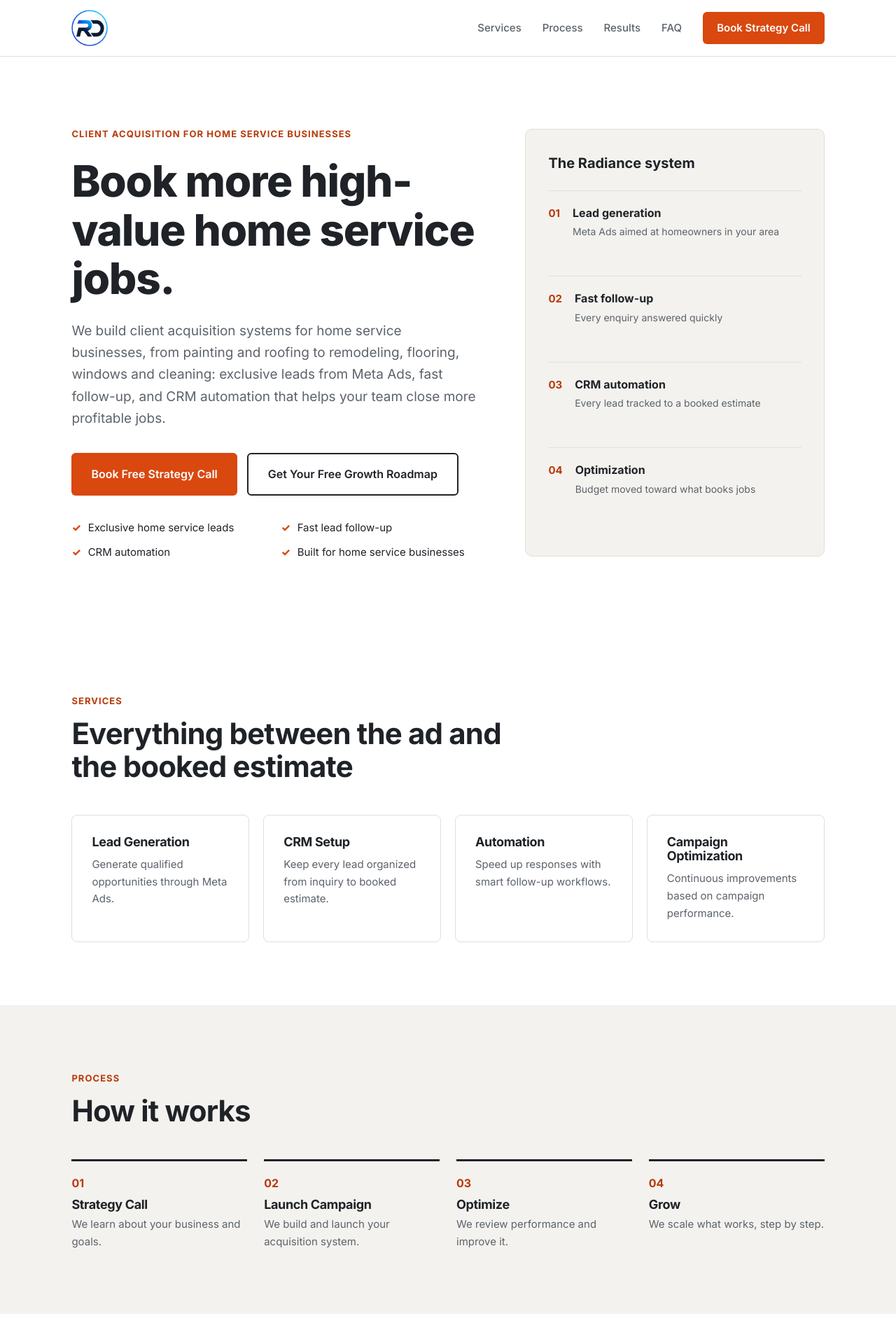
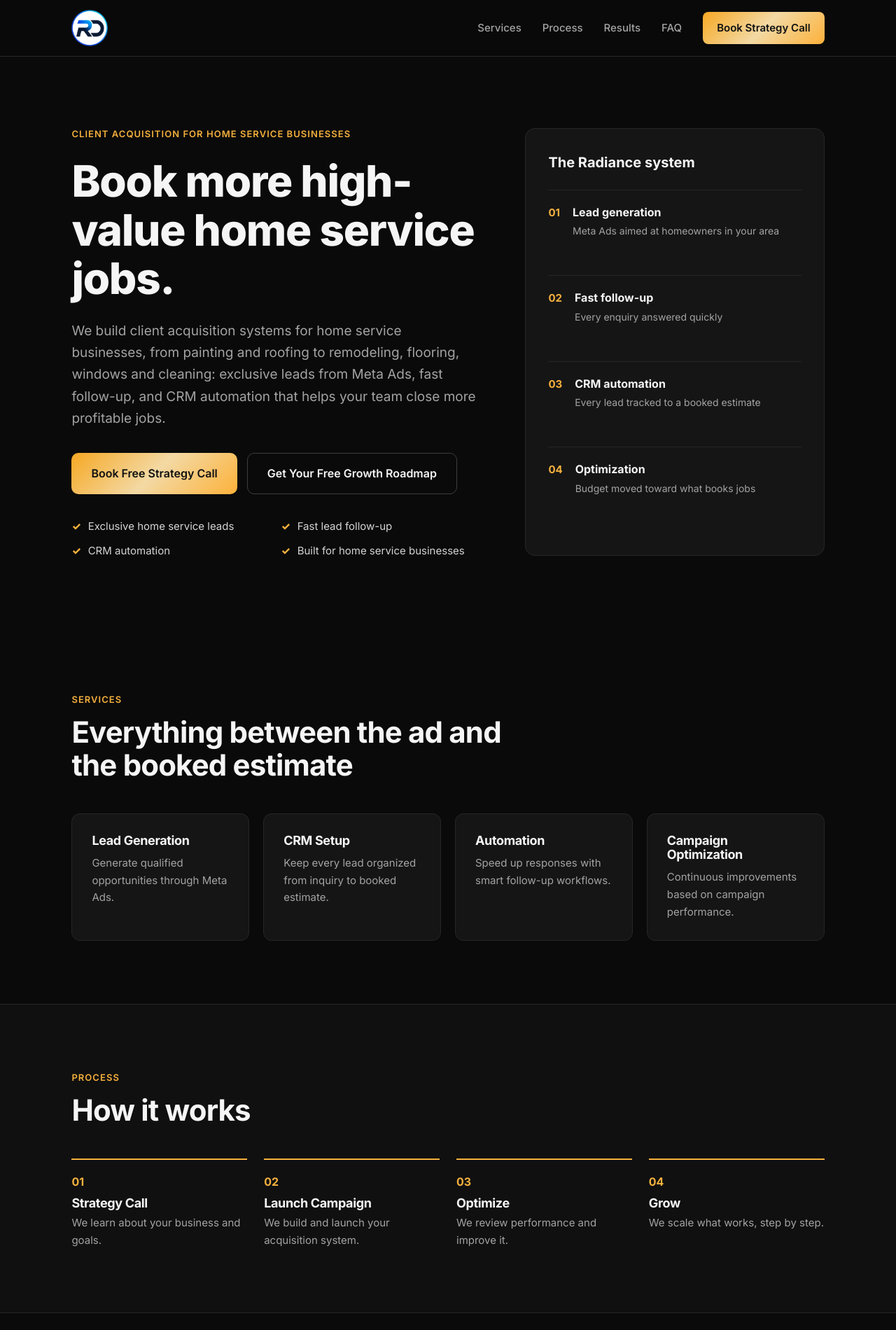
Before and after one commit to rajputarpit749-eng/radiancedigitals-website, a plain HTML site: page index.html in a window 1280 px wide. Shown: the top 1900 px of the page at 70% size. Drawn offline with Linux system fonts and the light colour scheme.

Commit message:
Update style.css

```diff
--- a/style.css
+++ b/style.css
@@ -1,69 +1,68 @@
 *{margin:0;padding:0;box-sizing:border-box}
-:root{--bg:#fff;--alt:#f4f2ee;--card:#fff;--ink:#1f2328;--accent:#d9480f;--accent-d:#b83a0a;--text:#1f2328;--gray:#5c636b;--border:#e3dfd7}
+:root{--bg:#0a0a0a;--alt:#101010;--card:#151515;--text:#f5f5f5;--gray:#a3a3a3;--border:#262626;--gold:#f5b13d;--gold-grad:linear-gradient(135deg,#f6a823 0%,#f3d9a4 50%,#fcb13a 100%)}
 html{scroll-behavior:smooth;scroll-padding-top:90px}
 body{font-family:Inter,system-ui,-apple-system,"Segoe UI",sans-serif;background:var(--bg);color:var(--text);line-height:1.65;overflow-x:hidden}
 img,video{max-width:100%;display:block}
 a{text-decoration:none;color:inherit}
 ul,ol{list-style:none}
-:focus-visible{outline:3px solid var(--accent);outline-offset:3px}
-h1,h2,h3{line-height:1.12;letter-spacing:-.02em;color:var(--ink)}
-.nav{position:sticky;top:0;z-index:50;display:flex;justify-content:space-between;align-items:center;padding:14px 8%;background:#fff;border-bottom:1px solid var(--border)}
+:focus-visible{outline:3px solid var(--gold);outline-offset:3px}
+h1,h2,h3{line-height:1.12;letter-spacing:-.02em;color:var(--text)}
+.nav{position:sticky;top:0;z-index:50;display:flex;justify-content:space-between;align-items:center;padding:14px 8%;background:rgba(10,10,10,.94);backdrop-filter:blur(10px);border-bottom:1px solid var(--border)}
 .logo img{height:52px;width:auto}
 .nav nav{display:flex;align-items:center;gap:30px}
 .nav nav a{font-size:15px;font-weight:500;color:var(--gray);transition:color .2s}
-.nav nav a:hover{color:var(--ink)}
-.nav nav .btn-nav{background:var(--accent);color:#fff;padding:11px 20px;border-radius:6px;font-weight:600}
-.nav nav .btn-nav:hover{background:var(--accent-d)}
-.btn-primary,.btn-secondary{display:inline-flex;align-items:center;justify-content:center;padding:15px 28px;border-radius:6px;font-weight:600;font-size:16px;transition:.2s}
-.btn-primary{background:var(--accent);color:#fff}
-.btn-primary:hover{background:var(--accent-d)}
-.btn-secondary{border:2px solid var(--ink);color:var(--ink)}
-.btn-secondary:hover{background:var(--ink);color:#fff}
+.nav nav a:hover{color:#fff}
+.nav nav .btn-nav{background:var(--gold-grad);color:#111;padding:11px 20px;border-radius:8px;font-weight:600}
+.btn-primary,.btn-secondary{display:inline-flex;align-items:center;justify-content:center;padding:15px 28px;border-radius:10px;font-weight:600;font-size:16px;transition:.2s}
+.btn-primary{background:var(--gold-grad);color:#111}
+.btn-primary:hover,.nav nav .btn-nav:hover{filter:brightness(1.08)}
+.btn-secondary{border:1px solid #3d3d3d;color:var(--text)}
+.btn-secondary:hover{background:#1a1a1a}
 .big{padding:17px 36px;font-size:17px}
 .hero{max-width:1300px;margin:auto;padding:96px 8%;display:grid;grid-template-columns:1.15fr .85fr;gap:70px;align-items:center}
-.hero-tag,.eyebrow{display:inline-block;font-size:13px;font-weight:700;letter-spacing:.08em;text-transform:uppercase;color:var(--accent-d)}
+.hero-tag,.eyebrow{display:inline-block;font-size:13px;font-weight:600;letter-spacing:.08em;text-transform:uppercase;color:var(--gold)}
 .hero-tag{margin-bottom:22px}
 .hero h1{font-size:clamp(38px,5.4vw,62px);font-weight:800;margin-bottom:24px}
 .hero p{font-size:19px;color:var(--gray);margin-bottom:34px;max-width:56ch}
 .hero-buttons{display:flex;gap:14px;flex-wrap:wrap;margin-bottom:34px}
-.hero-checks{display:grid;grid-template-columns:repeat(2,1fr);gap:10px 20px;font-size:15px;color:var(--text)}
-.hero-checks li::before{content:"\2713";color:var(--accent);font-weight:800;margin-right:10px}
-.dashboard{background:var(--alt);border:1px solid var(--border);border-radius:10px;padding:32px}
+.hero-checks{display:grid;grid-template-columns:repeat(2,1fr);gap:10px 20px;font-size:15px;color:#d4d4d4}
+.hero-checks li::before{content:"\2713";color:var(--gold);font-weight:800;margin-right:10px}
+.dashboard{background:var(--card);border:1px solid var(--border);border-radius:14px;padding:32px}
 .dashboard-title{font-size:20px;font-weight:700;margin-bottom:22px}
 .dash-row{display:flex;gap:18px;padding:18px 0;border-top:1px solid var(--border)}
-.dash-row>span{font-weight:700;color:var(--accent-d);font-size:15px;padding-top:2px}
+.dash-row>span{font-weight:700;color:var(--gold);font-size:15px;padding-top:2px}
 .dash-row strong{display:block;font-size:16px}
 .dash-row p{color:var(--gray);font-size:14px;margin-top:2px}
 .section{padding:90px 8%}
 .section>*{max-width:1150px;margin-left:auto;margin-right:auto}
-.alt{background:var(--alt)}
+.alt{background:var(--alt);border-top:1px solid var(--border);border-bottom:1px solid var(--border)}
 .head{margin-bottom:46px}
 .head h2{font-size:clamp(28px,3.8vw,42px);font-weight:700;margin-top:10px;max-width:24ch}
 .sub{color:var(--gray);font-size:18px;max-width:62ch;margin-top:16px}
 .grid4{display:grid;grid-template-columns:repeat(4,1fr);gap:20px}
-.card{background:var(--card);border:1px solid var(--border);border-radius:8px;padding:28px}
+.card{background:var(--card);border:1px solid var(--border);border-radius:12px;padding:28px}
 .card h3{font-size:18px;margin-bottom:10px}
 .card p{color:var(--gray);font-size:15px}
 .steps{display:grid;grid-template-columns:repeat(4,1fr);gap:24px;counter-reset:s}
-.steps li{counter-increment:s;border-top:3px solid var(--ink);padding-top:18px}
-.steps li::before{content:"0" counter(s);display:block;font-weight:700;color:var(--accent-d);margin-bottom:8px}
+.steps li{counter-increment:s;border-top:2px solid var(--gold);padding-top:18px}
+.steps li::before{content:"0" counter(s);display:block;font-weight:700;color:var(--gold);margin-bottom:8px}
 .steps h3{font-size:18px;margin-bottom:6px}
 .steps p{color:var(--gray);font-size:15px}
-.video-wrap{max-width:860px;border:1px solid var(--border);border-radius:8px;overflow:hidden;background:#000}
+.video-wrap{max-width:860px;border:1px solid var(--border);border-radius:12px;overflow:hidden;background:#000}
 .video-wrap video{width:100%;max-height:70vh}
 .center{text-align:center;margin-top:36px}
 .faq{max-width:820px}
 .faq details{border-bottom:1px solid var(--border);padding:20px 0}
 .faq summary{cursor:pointer;font-weight:600;font-size:17px;list-style:none;display:flex;justify-content:space-between;gap:16px}
 .faq summary::-webkit-details-marker{display:none}
-.faq summary::after{content:"+";color:var(--accent);font-size:22px;line-height:1}
+.faq summary::after{content:"+";color:var(--gold);font-size:22px;line-height:1}
 .faq details[open] summary::after{content:"\2212"}
 .faq p{color:var(--gray);margin-top:12px}
-.contact{text-align:center;padding:100px 8%;background:var(--ink)}
-.contact h2{font-size:clamp(30px,4vw,46px);margin-bottom:14px;color:#fff}
-.contact p{color:#c9ced4;margin-bottom:30px}
-.contact p a{color:#fff;text-decoration:underline}
-footer{text-align:center;padding:28px 8%;color:#c9ced4;font-size:14px;background:#15181c}
+.contact{text-align:center;padding:100px 8%;background:#000;border-top:1px solid var(--border)}
+.contact h2{font-size:clamp(30px,4vw,46px);margin-bottom:14px}
+.contact p{color:var(--gray);margin-bottom:30px}
+.contact p a{color:var(--gold);text-decoration:underline}
+footer{text-align:center;padding:28px 8%;color:var(--gray);font-size:14px;background:#000;border-top:1px solid var(--border)}
 @media(max-width:980px){.hero{grid-template-columns:1fr;padding:64px 6%;gap:44px}.grid4,.steps{grid-template-columns:repeat(2,1fr)}}
 @media(max-width:640px){.nav{padding:12px 5%}.nav nav a:not(.btn-nav){display:none}.section{padding:64px 6%}.grid4,.steps,.hero-checks{grid-template-columns:1fr}.hero-buttons a{width:100%}}
 @media(prefers-reduced-motion:reduce){html{scroll-behavior:auto}}
```
